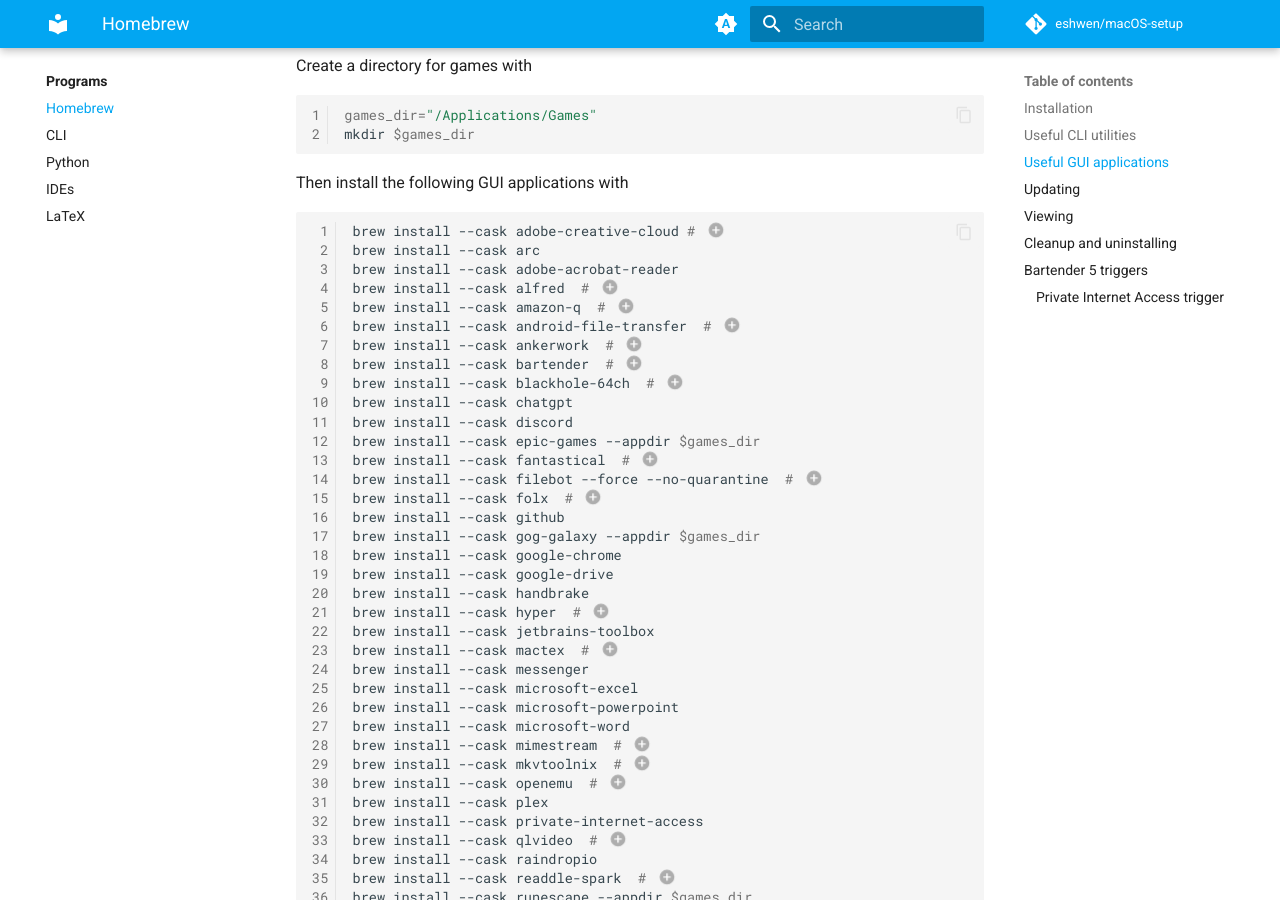
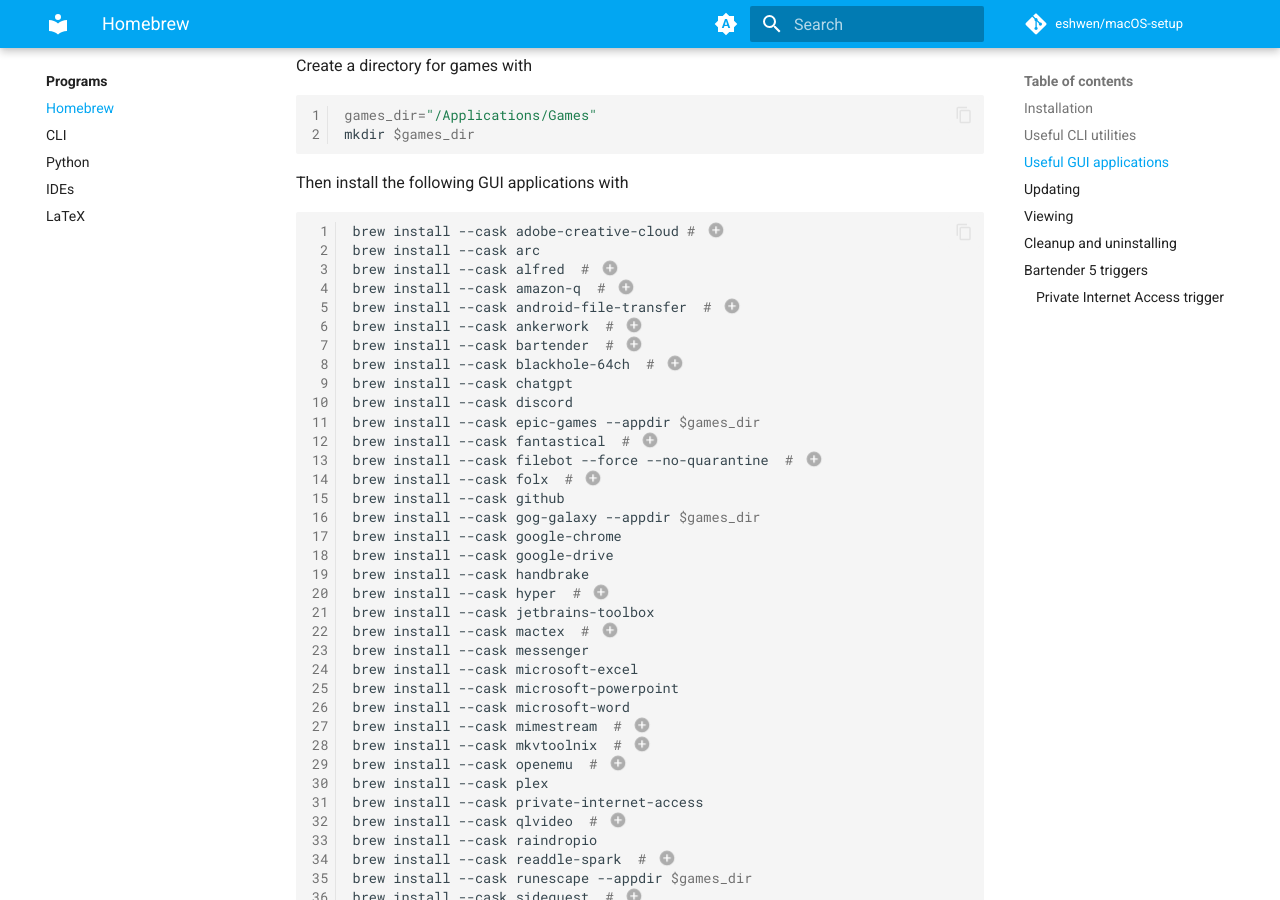
Before and after one commit to eshwen/macOS-setup, an MkDocs documentation site: the page built from docs/programs/homebrew.md, in a window 1280 px wide and 900 px high, scrolled down 809 px. Built offline with MkDocs 1.6.1 and Material for MkDocs 9.7.7, drawn with Linux system fonts in a browser that asks for light colours; comment, search, counter and statistics services are not loaded; the version menu is left out.

Commit message:
Remove Adobe Acrobat Reader installation command
Preview is good enough

````diff
--- a/docs/programs/homebrew.md
+++ b/docs/programs/homebrew.md
@@ -50,7 +50,6 @@
 ```sh
 brew install --cask adobe-creative-cloud # (20)
 brew install --cask arc
-brew install --cask adobe-acrobat-reader
 brew install --cask alfred  # (1)
 brew install --cask amazon-q  # (2)
 brew install --cask android-file-transfer  # (3)
````
